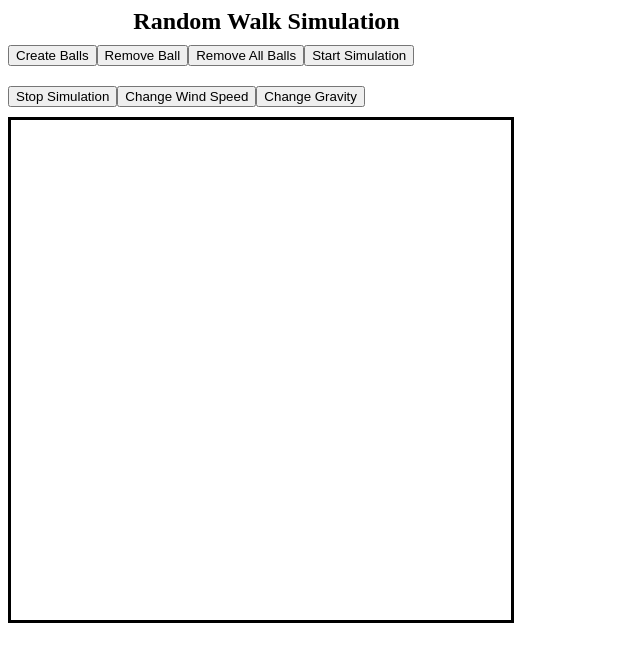
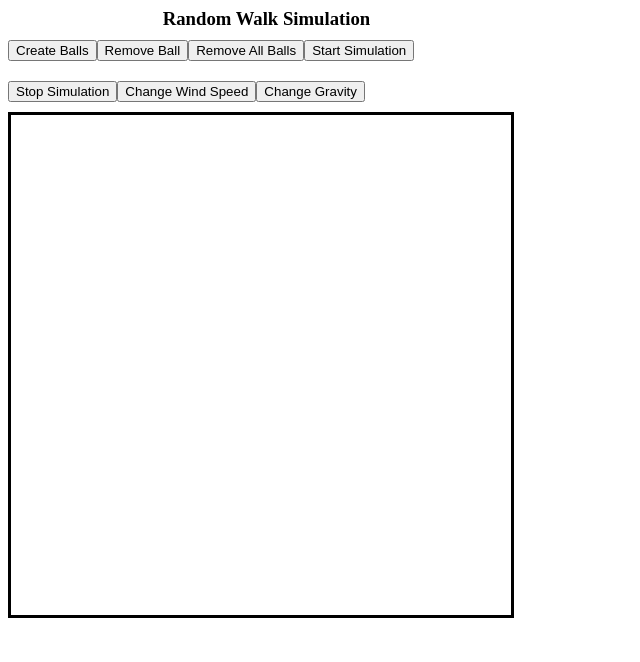
Before and after one commit to DylanAvernon/random-walk-simulation, a plain HTML site: page index.html in a window 1280 px wide. Shown: the whole page, without its empty margins (0-640 px from the left). Drawn offline with Linux system fonts and the light colour scheme.

Commit message:
Changed h2 to h3

```diff
--- a/components/simulation.js
+++ b/components/simulation.js
@@ -7,14 +7,14 @@ class Simulation {
         // Create project div
         this.element = document.createElement('div');
         this.element.id = structure.id;
-        this.element.className = 'project';
+        this.element.className = 'simulation';
 
         // Create project header
-        this.header2 = document.createElement('h2');
-        this.header2.id = `${this.element.id}-header2`;
-        this.header2.className = 'project-header';
-        this.header2.textContent = structure.title;
-        this.element.appendChild(this.header2);
+        this.header3 = document.createElement('h3');
+        this.header3.id = `${this.element.id}-header3`;
+        this.header3.className = 'simulation-header';
+        this.header3.textContent = structure.title;
+        this.element.appendChild(this.header3);
 
         // Create navigation bar
         this.navigationBar = new NavigationBar(this.element.id, this.buttons);
--- a/styles.css
+++ b/styles.css
@@ -1,7 +1,7 @@
 body {
     height: 100%;
 }
-h2 {
+h3 {
     width: 517px;
     margin-top: 0px;
     margin-bottom: 0px;
```
